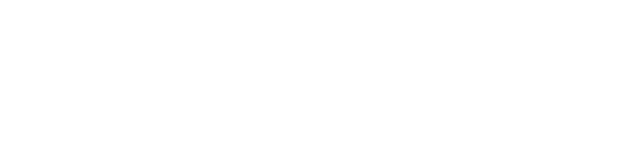
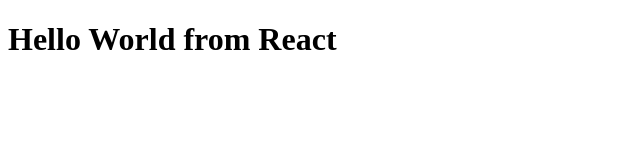
Before and after one commit to Prachi24599/namaste-react, a plain HTML site: page index.html in a window 1280 px wide. Shown: the whole page, without its empty margins (0-640 px from the left). Drawn offline with nearby package versions, Linux system fonts and the light colour scheme.

Commit message:
hello-world using react

```diff
--- a/index.html
+++ b/index.html
@@ -15,5 +15,13 @@
       crossorigin
       src="https://unpkg.com/react-dom@18/umd/react-dom.development.js"
     ></script>
+
+    <script>
+      const heading = React.createElement("h1", {}, "Hello World from React");
+
+      const root = ReactDOM.createRoot(document.getElementById("root"));
+
+      root.render(heading);
+    </script>
   </body>
 </html>
```
